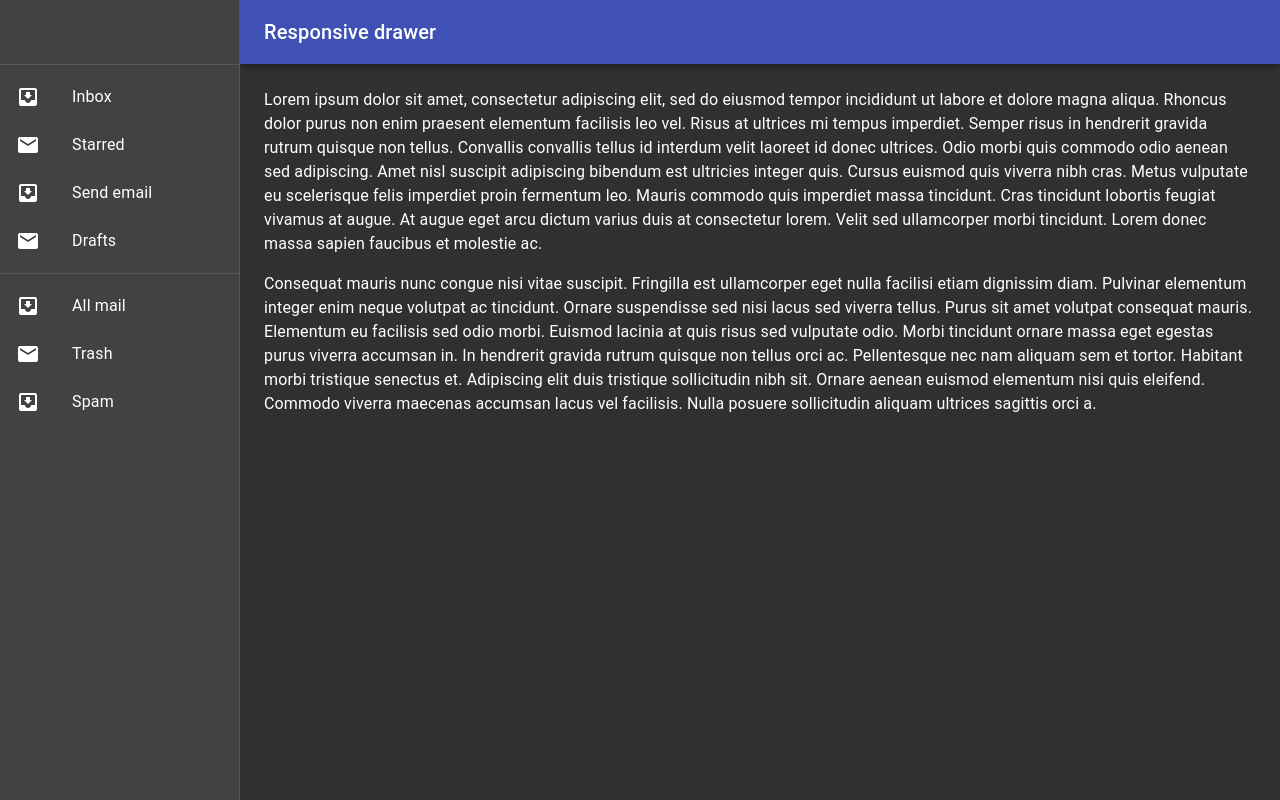
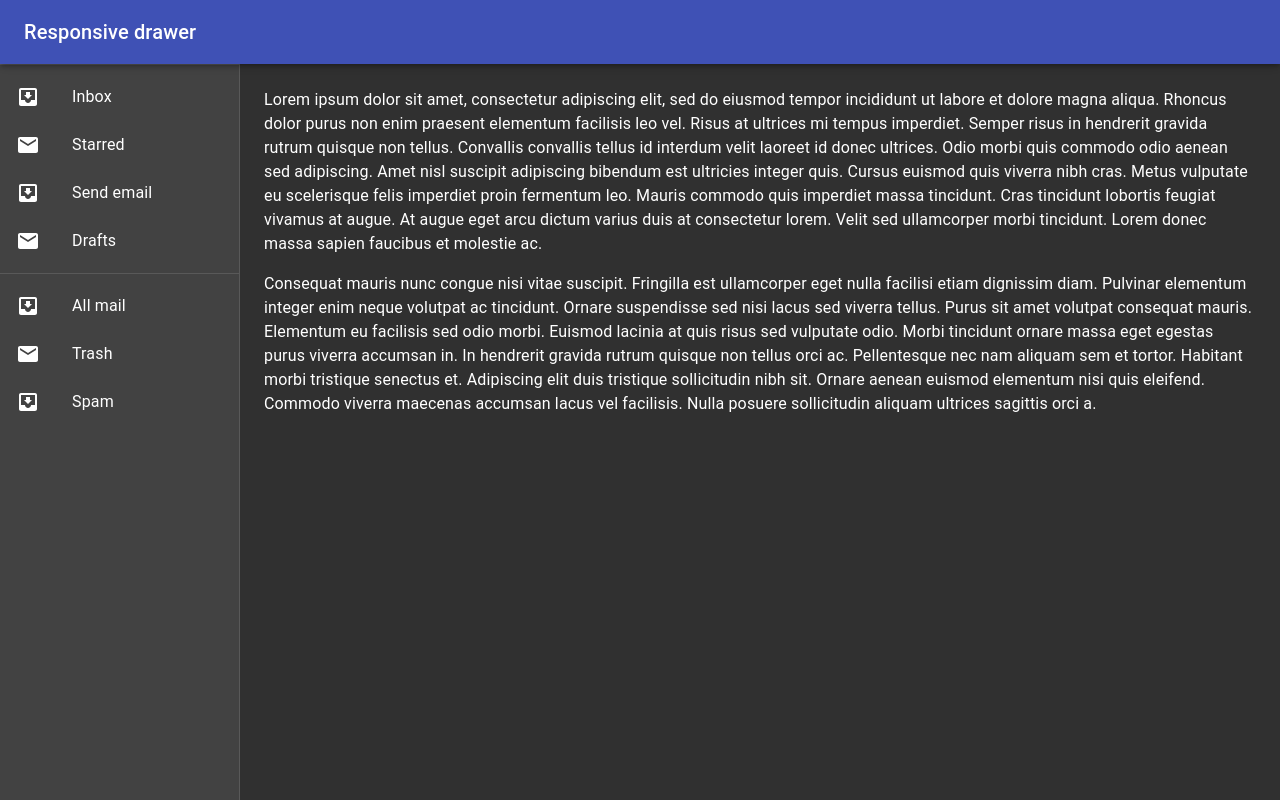
Before and after one commit to frankMazzarella/drunken-foozball-client, a React (Create React App) app: page / in a window 1280 px wide. Built offline with nearby package versions, Linux system fonts and the light colour scheme.

Commit message:
moving drawer to under app bar

```diff
--- a/src/ResponsiveDrawer.js
+++ b/src/ResponsiveDrawer.js
@@ -29,10 +29,7 @@ const useStyles = makeStyles(theme => ({
     },
   },
   appBar: {
-    [theme.breakpoints.up('sm')]: {
-      width: `calc(100% - ${drawerWidth}px)`,
-      marginLeft: drawerWidth,
-    },
+    zIndex: theme.zIndex.drawer + 1,
   },
   menuButton: {
     marginRight: theme.spacing(2),
```
